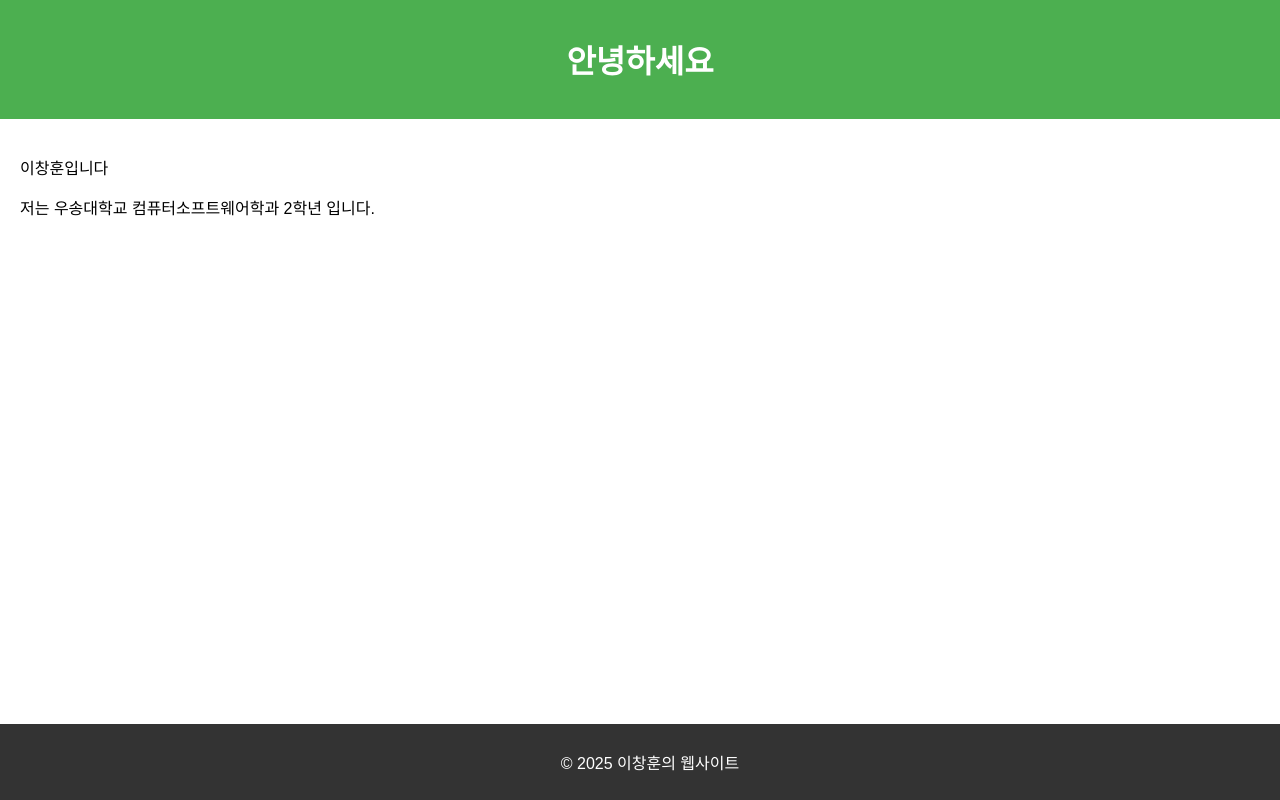
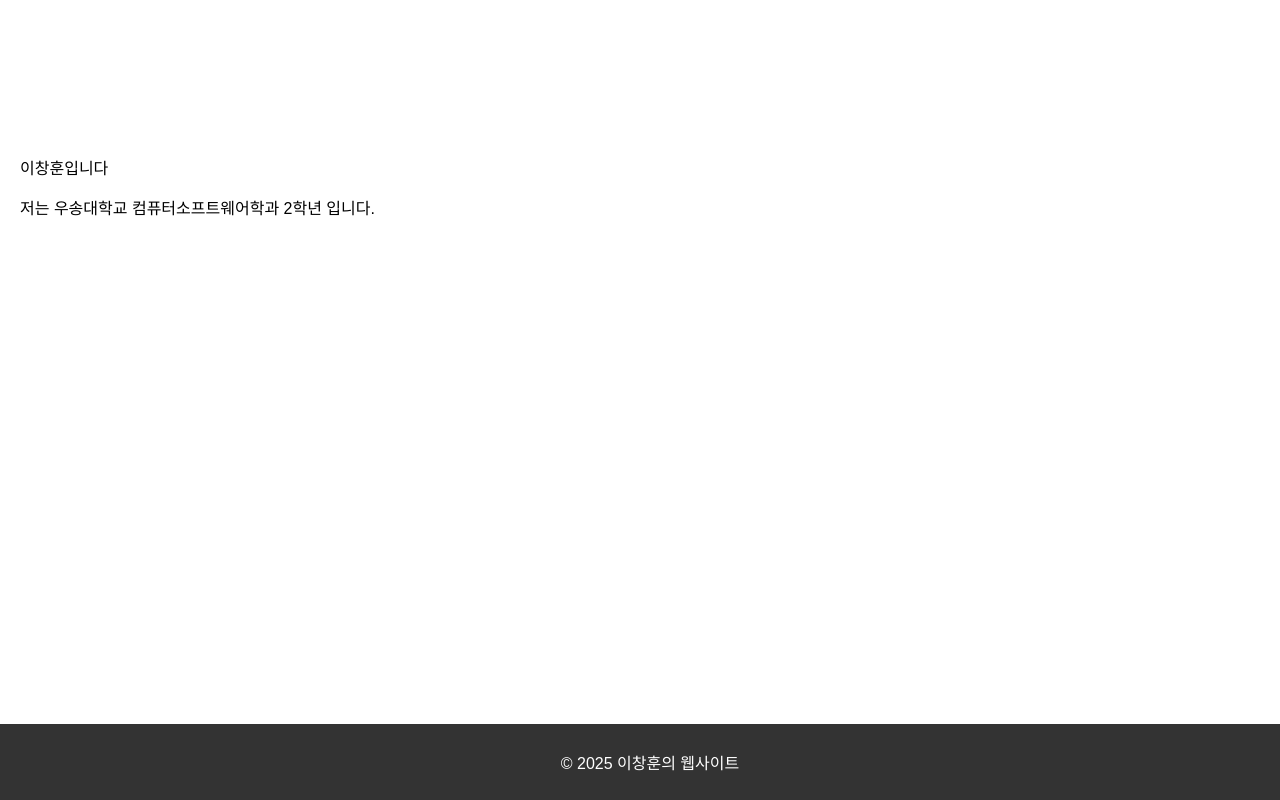
Before and after one commit to leechanghoonn/lab02, a plain HTML site: page index.html in a window 1280 px wide. Drawn offline with Linux system fonts and the light colour scheme.

Commit message:
Update index.html

```diff
--- a/index.html
+++ b/index.html
@@ -12,7 +12,7 @@
             padding: 0;
         }
         header {
-            background-color: #4CAF50;
+            background-color: # white;
             color: white;
             padding: 15px;
             text-align: center;
```
